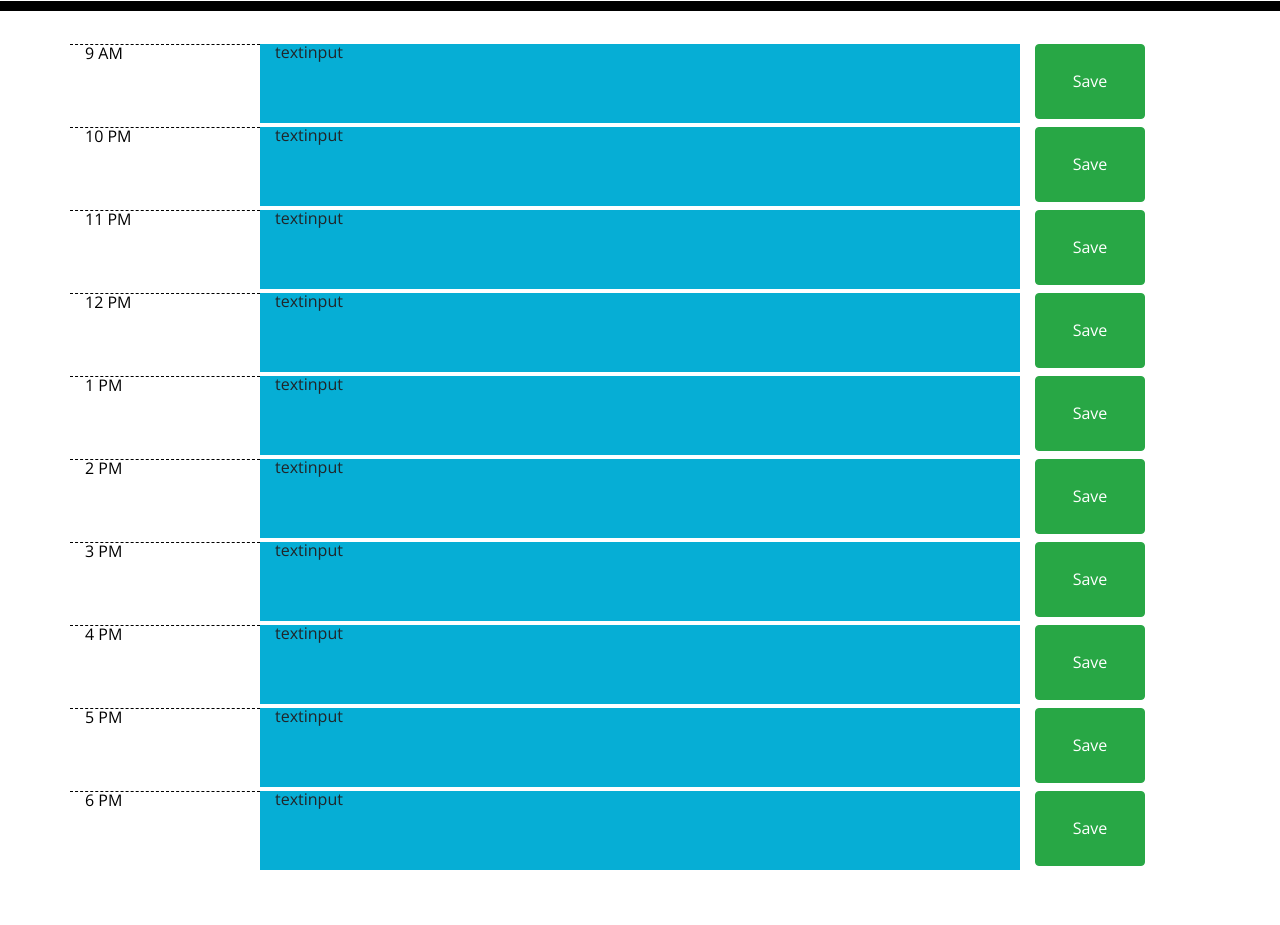
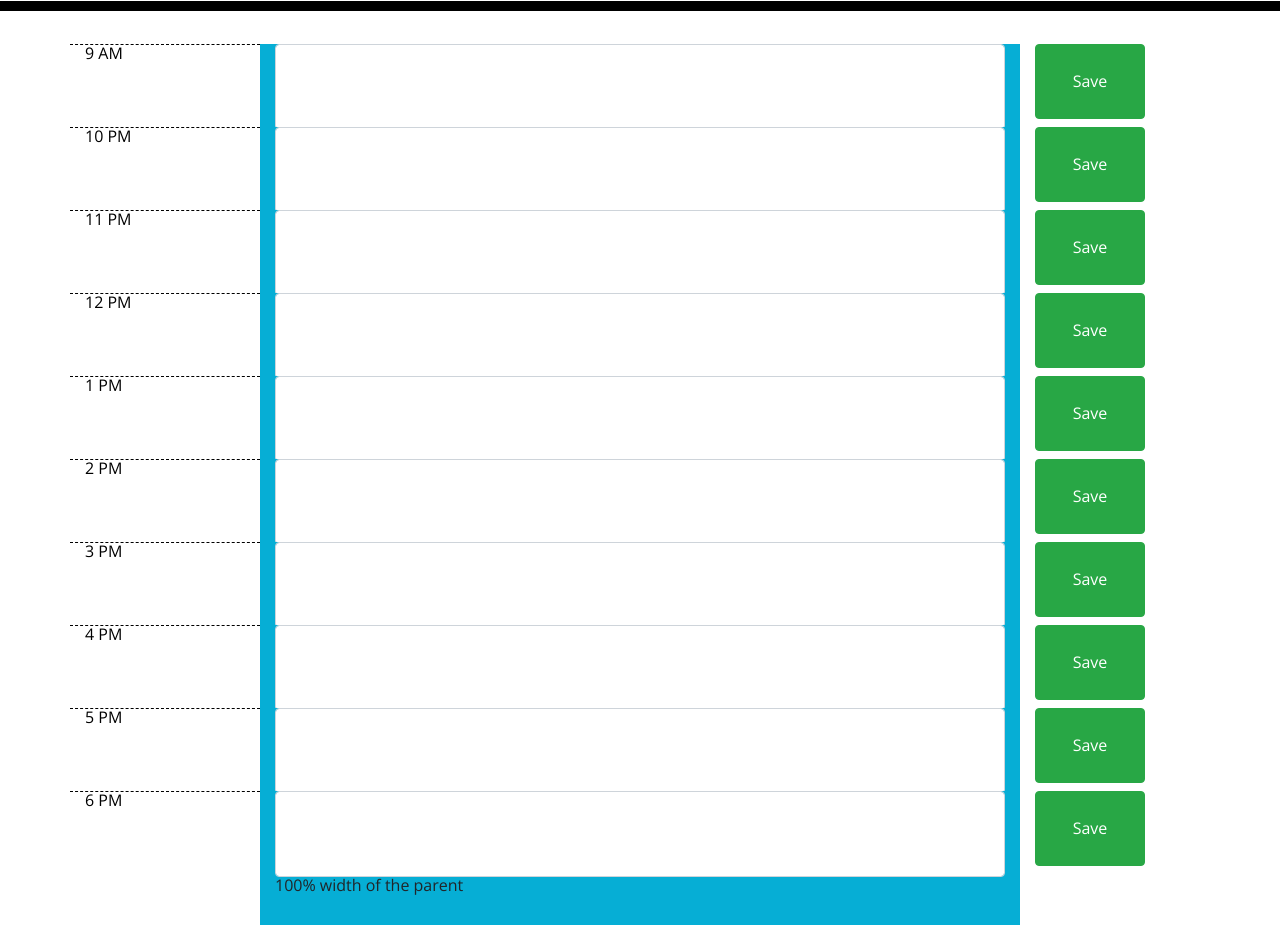
Before and after one commit to rrvallar/Daily-Work-Planner, a plain HTML site: page index.html in a window 1280 px wide. Shown: the part 320-1245 px from the top of the page. Before the commit the page ends 1193 px from the top, so only its background shows below. Drawn offline with nearby package versions, Linux system fonts and the light colour scheme.

Commit message:
added text area

```diff
--- a/index.html
+++ b/index.html
@@ -33,10 +33,17 @@
     <div class="container">
       <div id="planner-conatiner">
         <!-- div classes 9am to 6pm -->
+        <!-- Includes Save Buttons and Form Groups -->
         <div class="row">
           <div class="col-md-2 time hour hour-9">9 AM</div>
           <div class="col-lg-8 text-input">
-            <div>textinput</div>
+            <div class="form-outline mb-4">
+              <textarea
+                class="form-control"
+                id="textAreaExample6"
+                rows="3"
+              ></textarea>
+            </div>
           </div>
           <div class="col-lg-2">
             <button type="button" class="btn btn-success saveBtn">Save</button>
@@ -45,7 +52,16 @@
         <div class="row">
           <div class="col-md-2 time hour">10 PM</div>
           <div class="col-lg-8 text-input">
-            <div>textinput</div>
+            <div class="form-outline mb-4">
+              <textarea
+                class="form-control"
+                id="textAreaExample6"
+                rows="3"
+              ></textarea>
+              <label class="form-label" for="textAreaExample6"
+                >100% width of the parent</label
+              >
+            </div>
           </div>
           <div class="col-lg-2">
             <button type="button" class="btn btn-success saveBtn">Save</button>
@@ -54,7 +70,16 @@
         <div class="row">
           <div class="col-md-2 time hour">11 PM</div>
           <div class="col-lg-8 text-input">
-            <div>textinput</div>
+            <div class="form-outline mb-4">
+              <textarea
+                class="form-control"
+                id="textAreaExample6"
+                rows="3"
+              ></textarea>
+              <label class="form-label" for="textAreaExample6"
+                >100% width of the parent</label
+              >
+            </div>
           </div>
           <div class="col-lg-2">
             <button type="button" class="btn btn-success saveBtn">Save</button>
@@ -63,7 +88,16 @@
         <div class="row">
           <div class="col-md-2 time hour">12 PM</div>
           <div class="col-lg-8 text-input">
-            <div>textinput</div>
+            <div class="form-outline mb-4">
+              <textarea
+                class="form-control"
+                id="textAreaExample6"
+                rows="3"
+              ></textarea>
+              <label class="form-label" for="textAreaExample6"
+                >100% width of the parent</label
+              >
+            </div>
           </div>
           <div class="col-lg-2">
             <button type="button" class="btn btn-success saveBtn">Save</button>
@@ -72,7 +106,16 @@
         <div class="row">
           <div class="col-md-2 time hour">1 PM</div>
           <div class="col-lg-8 text-input">
-            <div>textinput</div>
+            <div class="form-outline mb-4">
+              <textarea
+                class="form-control"
+                id="textAreaExample6"
+                rows="3"
+              ></textarea>
+              <label class="form-label" for="textAreaExample6"
+                >100% width of the parent</label
+              >
+            </div>
           </div>
           <div class="col-lg-2">
             <button type="button" class="btn btn-success saveBtn">Save</button>
@@ -81,7 +124,16 @@
         <div class="row">
           <div class="col-md-2 time hour">2 PM</div>
           <div class="col-lg-8 text-input">
-            <div>textinput</div>
+            <div class="form-outline mb-4">
+              <textarea
+                class="form-control"
+                id="textAreaExample6"
+                rows="3"
+              ></textarea>
+              <label class="form-label" for="textAreaExample6"
+                >100% width of the parent</label
+              >
+            </div>
           </div>
           <div class="col-lg-2">
             <button type="button" class="btn btn-success saveBtn">Save</button>
@@ -90,7 +142,16 @@
         <div class="row">
           <div class="col-md-2 time hour">3 PM</div>
           <div class="col-lg-8 text-input">
-            <div>textinput</div>
+            <div class="form-outline mb-4">
+              <textarea
+                class="form-control"
+                id="textAreaExample6"
+                rows="3"
+              ></textarea>
+              <label class="form-label" for="textAreaExample6"
+                >100% width of the parent</label
+              >
+            </div>
           </div>
           <div class="col-lg-2">
             <button type="button" class="btn btn-success saveBtn">Save</button>
@@ -99,7 +160,16 @@
         <div class="row">
           <div class="col-md-2 time hour">4 PM</div>
           <div class="col-lg-8 text-input">
-            <div>textinput</div>
+            <div class="form-outline mb-4">
+              <textarea
+                class="form-control"
+                id="textAreaExample6"
+                rows="3"
+              ></textarea>
+              <label class="form-label" for="textAreaExample6"
+                >100% width of the parent</label
+              >
+            </div>
           </div>
           <div class="col-lg-2">
             <button type="button" class="btn btn-success saveBtn">Save</button>
@@ -108,7 +178,16 @@
         <div class="row">
           <div class="col-md-2 time hour">5 PM</div>
           <div class="col-lg-8 text-input">
-            <div>textinput</div>
+            <div class="form-outline mb-4">
+              <textarea
+                class="form-control"
+                id="textAreaExample6"
+                rows="3"
+              ></textarea>
+              <label class="form-label" for="textAreaExample6"
+                >100% width of the parent</label
+              >
+            </div>
           </div>
           <div class="col-lg-2">
             <button type="button" class="btn btn-success saveBtn">Save</button>
@@ -117,10 +196,20 @@
         <div class="row">
           <div class="col-md-2 time hour">6 PM</div>
           <div class="col-lg-8 text-input">
-            <div>textinput</div>
+            <div class="form-outline mb-4">
+              <textarea
+                class="form-control"
+                id="textAreaExample6"
+                rows="3"
+              ></textarea>
+              <label class="form-label" for="textAreaExample6"
+                >100% width of the parent</label
+              >
+            </div>
           </div>
           <div class="col-lg-2">
             <button type="button" class="btn btn-success saveBtn">Save</button>
+            <!-- <input class="form-control inputText" /> -->
           </div>
         </div>
       </div>
```
